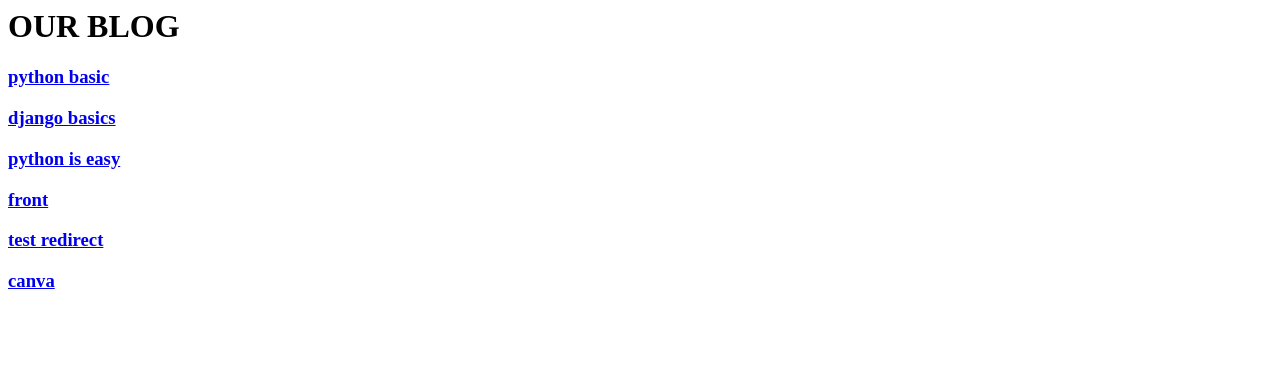
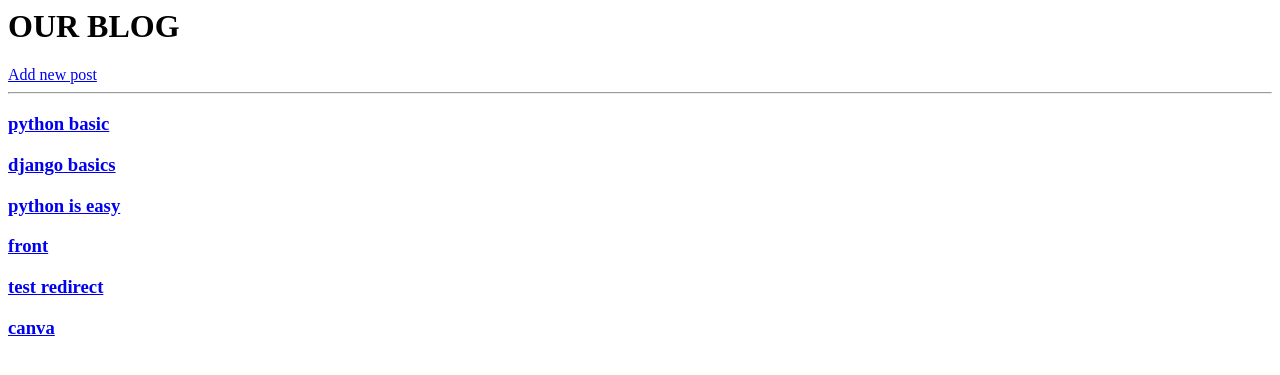
Before and after one commit to RoaiaElemam/Django-Blog, a Django app: page /blog/ in a window 1280 px wide. Shown: the top 375 px of the page. Run offline with Django 4.2, Linux system fonts and the light colour scheme; data comes from the database, SQL or seed files in the repository; parts of the project's set-up code (start-up, migrations or seed data) failed here and were passed over.

Commit message:
add links

```diff
--- a/posts/templates/post.html
+++ b/posts/templates/post.html
@@ -1,6 +1,8 @@
 <h1>OUR BLOG</h1>
+<a href="/blog/add">Add new post</a>
+<hr>
 
 {% for post in posts %}
 
-   <h3> <a href="/blog/{{post.id}}">{{post}}</a>  </h3>
+   <h3> <a href="/blog/add">{{post}}</a>  </h3>
     {% endfor %}
--- a/posts/templates/post_detail.html
+++ b/posts/templates/post_detail.html
@@ -1,5 +1,9 @@
-{{post}}
+<h3>{{post}}</h3>
 
+<a href="/blog/{{post.id}}/edit">Edit post</a>
+<a href="/blog/{{post.id}}/delete">Delete post</a>
+
+<hr>
 <p>{{post.content}}</p>
 <p>{{post.author}}</p>
 <p>{{post.publish_date}}</p>
--- a/posts/views.py
+++ b/posts/views.py
@@ -20,7 +20,7 @@ def add_post(request):
             form.save()
     else:
         form=postform()
-
+    form=postform()
     return render(request ,'new.html',{'form':form})
 
 #EDIT post
@@ -35,7 +35,7 @@ def edit_post(request,post_id):
             return redirect('/blog/')
     else:
         form=postform(instance=data)
-
+    form=postform()
     return render(request ,'edit.html',{'form':form})
 
 #delete post
```
